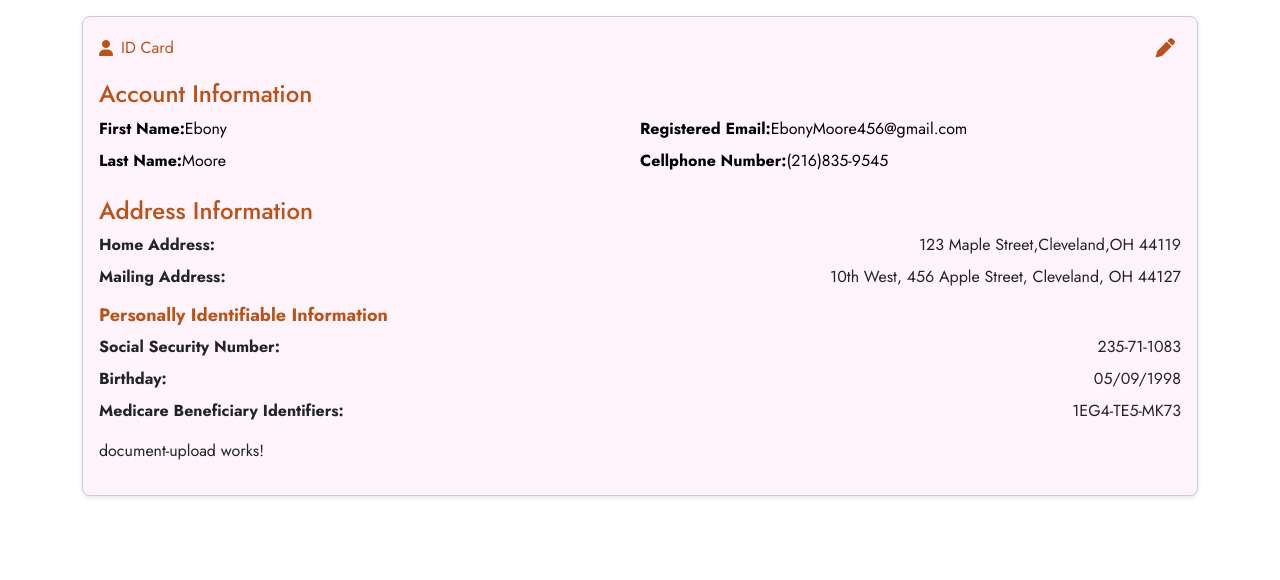
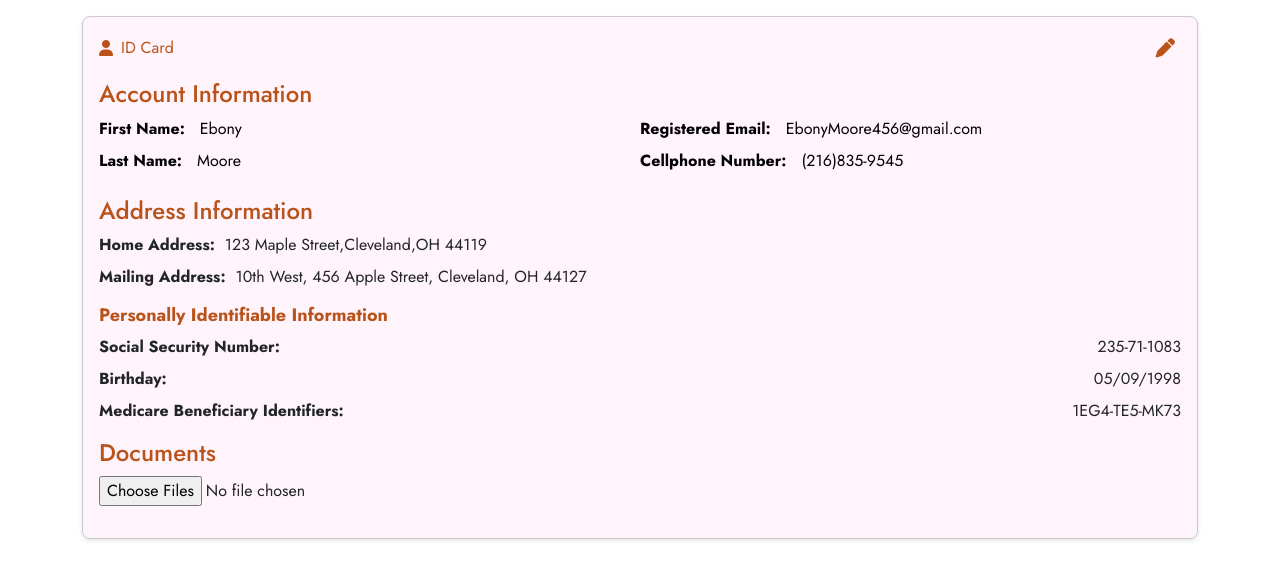
Before and after one commit to VTrott/idCardApp, an Angular app: page / in a window 1280 px wide. Shown: the top 580 px of the page. Built offline with nearby package versions, Linux system fonts and the light colour scheme.

Commit message:
document-upload-information and dashed line throughout the card

```diff
--- a/src/app/components/account-info/account-info.component.css
+++ b/src/app/components/account-info/account-info.component.css
@@ -26,6 +26,7 @@
 
 .info-item label {
     font-weight: bold;
+    padding-right: 15px;
 }
 
 @media (max-width: 768px) {
--- a/src/app/components/address-info/address-info.component.css
+++ b/src/app/components/address-info/address-info.component.css
@@ -9,12 +9,12 @@
 
 .address-info-item {
     display:flex;
-    justify-content: space-between;
     margin-bottom: 8px;
 }
 
 .address-info-item label {
     font-weight: bold;
+    padding-right: 10px;
 }
 
 @media (max-width: 768px) {
--- a/src/app/components/document-upload/document-upload.component.css
+++ b/src/app/components/document-upload/document-upload.component.css
@@ -0,0 +1,14 @@
+.document-upload {
+    margin-bottom: 16px;
+    font-family: 'Jost', sans-serif;
+}
+
+.document-upload h4 {
+    color: #B95319;
+}
+
+@media (max-width:768px) {
+    .document-upload input {
+        width: 100%;
+    }
+}
--- a/src/app/components/document-upload/document-upload.component.html
+++ b/src/app/components/document-upload/document-upload.component.html
@@ -1 +1,4 @@
-<p>document-upload works!</p>
+<div class="document-upload">
+    <h4>Documents</h4>
+    <input type="file" (change)="uploadDocument($event)" multiple>
+</div>
--- a/src/app/components/document-upload/document-upload.component.ts
+++ b/src/app/components/document-upload/document-upload.component.ts
@@ -8,5 +8,11 @@ import { Component } from '@angular/core';
   styleUrl: './document-upload.component.css'
 })
 export class DocumentUploadComponent {
-
+  uploadDocument(event: Event) {
+    const input = event.target as HTMLInputElement;
+    if (input.files) {
+      const files = Array.from(input.files);
+      console.log('Files uploaded:', files);
+    }
+  }
 }
--- a/src/app/components/id-card/id-card.component.css
+++ b/src/app/components/id-card/id-card.component.css
@@ -11,6 +11,7 @@
 
 .id-card.editing {
     background-color: #F0EAD6;
+    border: 4px dashed #B95319;
 }
 
 .id-card-header {
```
